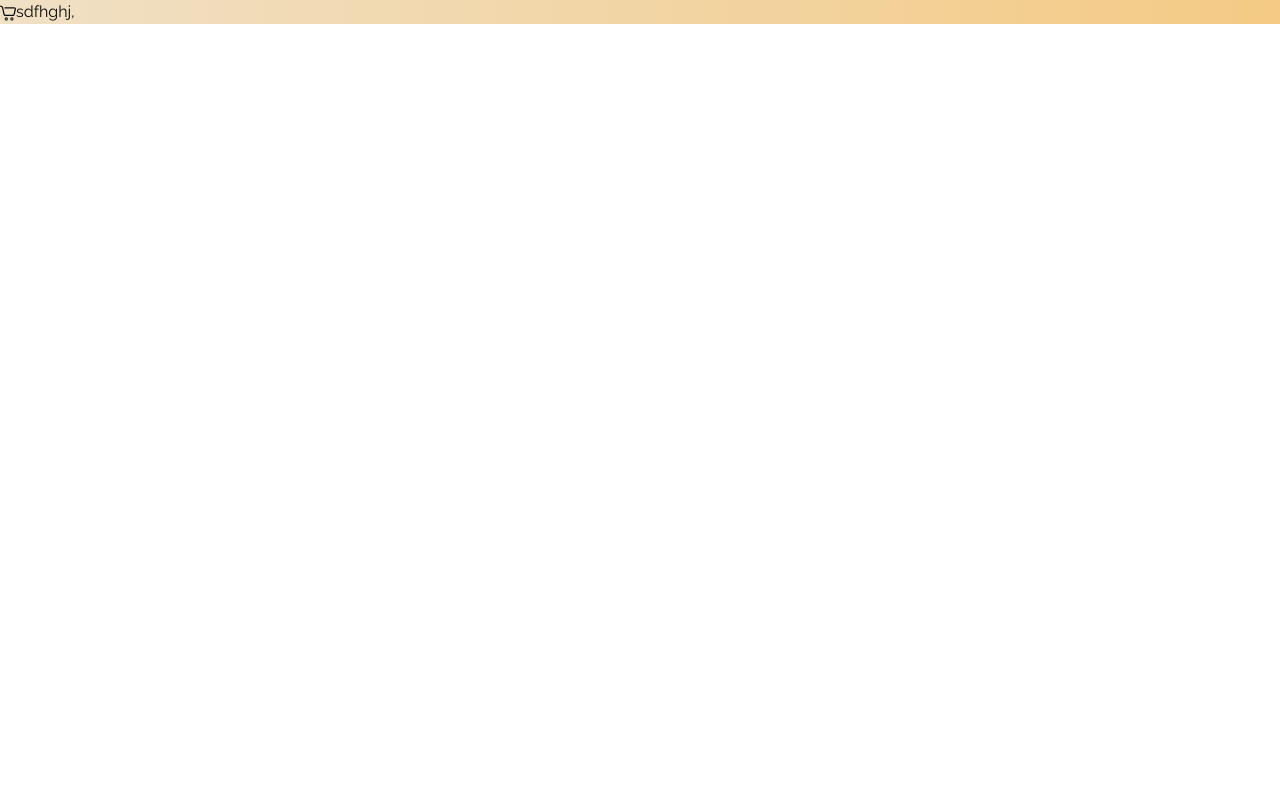
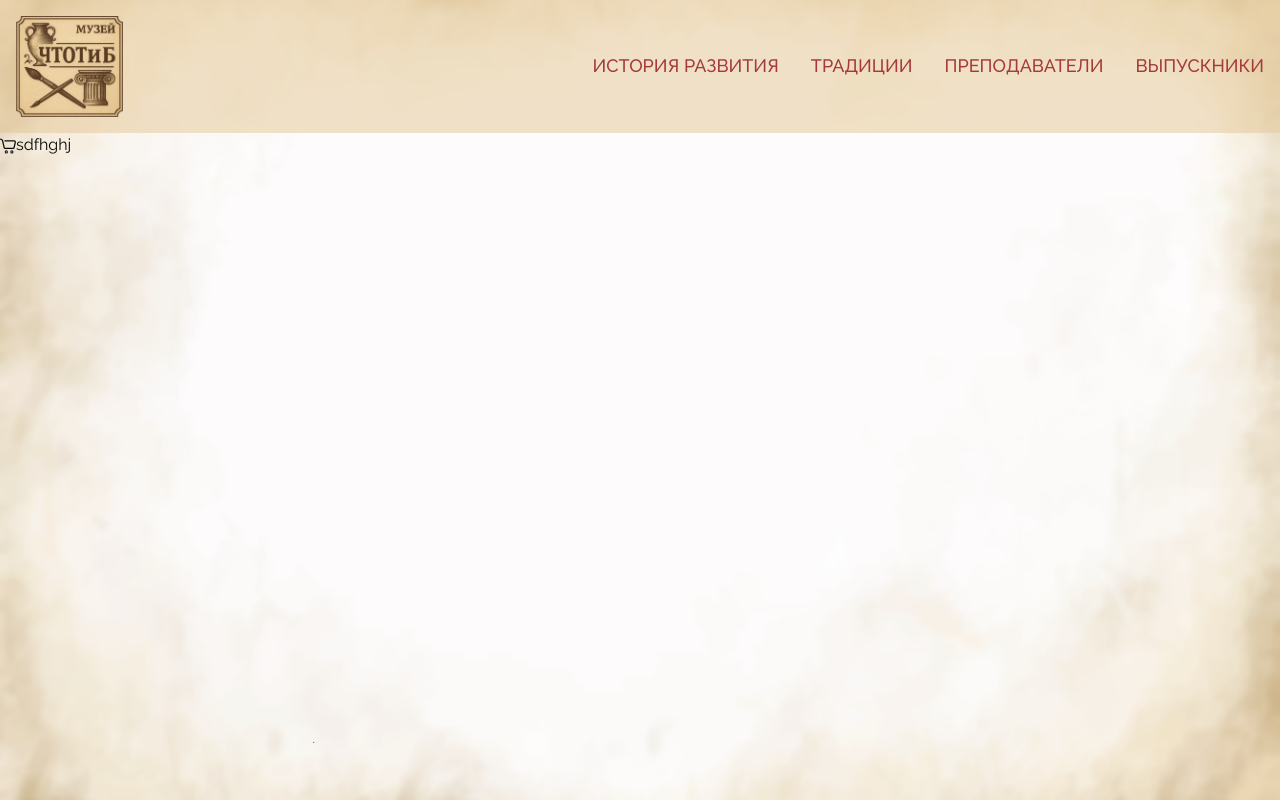
Before and after one commit to katya-sy/museum-chtotib, a Next.js app: page / in a window 1280 px wide. Built offline with nearby package versions, Linux system fonts and the light colour scheme.

Commit message:
add header

```diff
--- a/app/globals.css
+++ b/app/globals.css
@@ -92,4 +92,18 @@ body {
   body {
     @apply bg-background text-foreground;
   }
+
+  .nav-link {
+    @apply md:text-lg font-medium uppercase text-red-accent relative
+    before:content-[''] before:absolute before:left-0 before:-bottom-3.5 before:h-px before:w-full before:bg-red-accent
+    after:content-[''] after:absolute after:left-0 after:-bottom-2 after:h-px after:w-full after:bg-red-accent
+    before:scale-x-0 before:origin-right
+    after:scale-x-0 after:origin-left
+    hover:before:scale-x-100 hover:before:origin-right
+    hover:after:scale-x-100 hover:after:origin-left
+    before:transition-transform before:duration-300 before:ease-in-out
+    after:transition-transform after:duration-300 after:ease-in-out
+    [&:not(:hover)]:before:origin-left
+    [&:not(:hover)]:after:origin-right;
+  }
 }
--- a/app/layout.tsx
+++ b/app/layout.tsx
@@ -1,6 +1,7 @@
 import type { Metadata } from 'next';
 import './globals.css';
 import { Raleway } from 'next/font/google';
+import { Header } from '@/components/header';
 
 export const metadata: Metadata = {
   title: 'Create Next App',
@@ -20,7 +21,12 @@ export default function RootLayout({
 }>) {
   return (
     <html lang='en'>
-      <body className={`antialiased ${raleway.className}`}>{children}</body>
+      <body
+        className={`min-h-dvh bg-beige/20 bg-[url(/bg.png)] bg-cover bg-fixed bg-no-repeat antialiased md:bg-center ${raleway.className}`}
+      >
+        <Header />
+        {children}
+      </body>
     </html>
   );
 }
--- a/app/page.tsx
+++ b/app/page.tsx
@@ -2,9 +2,9 @@ import { Icon } from '@/components/shared/icon';
 
 export default function Home() {
   return (
-    <div className='bg-beige-gradient'>
+    <div className=''>
       <Icon name='shared/cart' />
-      sdfhghj,
+      sdfhghj
     </div>
   );
 }
--- /dev/null
+++ b/components/header.tsx
@@ -0,0 +1,43 @@
+import Image from 'next/image';
+import Link from 'next/link';
+
+export const Header = () => {
+  return (
+    <header className='bg-beige/50 py-5 md:py-4'>
+      <div className='container flex flex-wrap items-center justify-between gap-8'>
+        <div className='flex'>
+          <Image
+            src='/logo.png'
+            alt='Логотип виртуального музея ЧТОТиБ'
+            width={107}
+            height={100}
+          />
+        </div>
+        <nav>
+          <ul className='flex flex-wrap items-baseline gap-x-8 gap-y-4'>
+            <li>
+              <Link href='/' className='nav-link'>
+                История развития
+              </Link>
+            </li>
+            <li>
+              <Link href='/' className='nav-link'>
+                Традиции
+              </Link>
+            </li>
+            <li>
+              <Link href='/' className='nav-link'>
+                Преподаватели
+              </Link>
+            </li>
+            <li>
+              <Link href='/' className='nav-link'>
+                Выпускники
+              </Link>
+            </li>
+          </ul>
+        </nav>
+      </div>
+    </header>
+  );
+};
--- a/tailwind.config.ts
+++ b/tailwind.config.ts
@@ -33,6 +33,7 @@ const config: Config = {
         beige: '#E4C692',
         'blue-dark': '#010440',
         'red-accent': '#A63A3A',
+
         background: 'hsl(var(--background))',
         foreground: 'hsl(var(--foreground))',
         card: {
```
Also changed, not shown: public/bg.png (added), public/logo.png (added).
